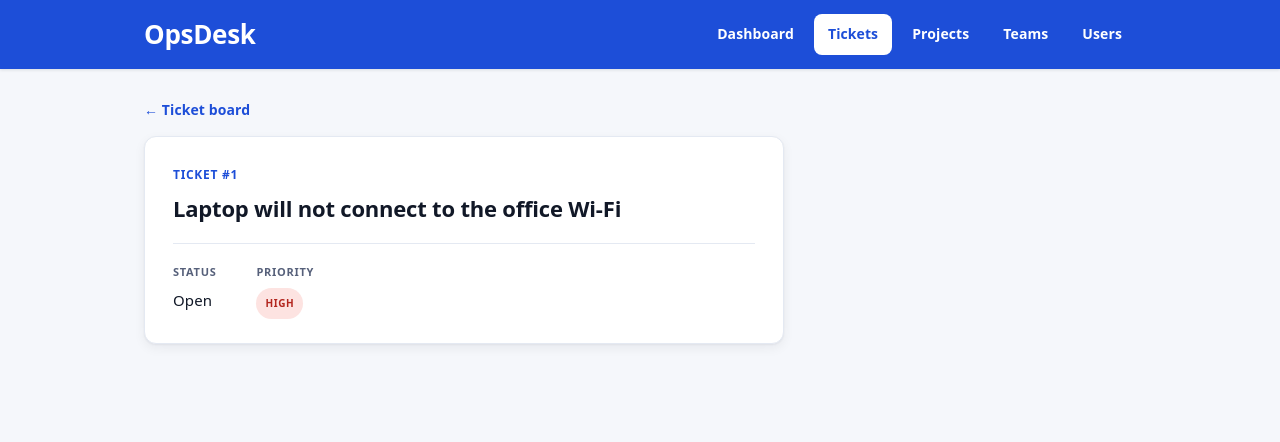
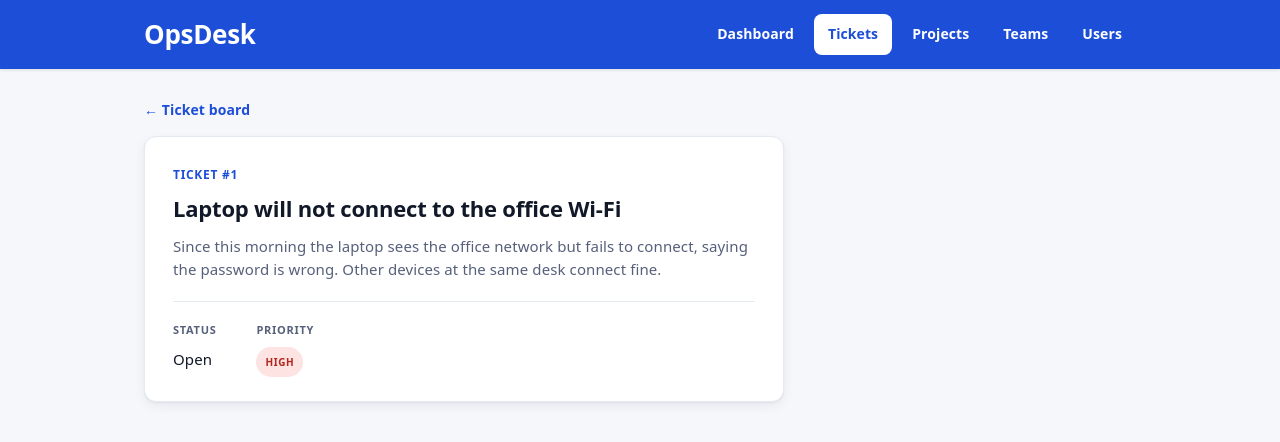
Before and after one commit to Jesutofunmiabby/opsdesk-frontend, a React (Vite) app: page /tickets/1 in a window 1280 px wide. Shown: the top 442 px of the page. Built offline with nearby package versions, Linux system fonts and the light colour scheme.

Commit message:
Add descriptions to tickets and show them on the detail page

```diff
--- a/src/data/tickets.js
+++ b/src/data/tickets.js
@@ -1,65 +1,85 @@
 // Mock IT support tickets for the board.
-// No backend yet — this is the starting array that TicketsPage copies into
-// state. Priority is LOW | MEDIUM | HIGH, status is one of STATUS_ORDER.
+// No backend yet — this is the starting array that TicketsProvider copies
+// into state. Priority is LOW | MEDIUM | HIGH, status is one of STATUS_ORDER.
 
 const tickets = [
   {
     id: 1,
     title: 'Laptop will not connect to the office Wi-Fi',
+    description:
+      'Since this morning the laptop sees the office network but fails to connect, saying the password is wrong. Other devices at the same desk connect fine.',
     priority: 'HIGH',
     status: 'OPEN',
   },
   {
     id: 2,
     title: 'Request a second monitor for the finance desk',
+    description:
+      'The finance desk works across several spreadsheets at once and would like a second monitor. A spare monitor and cable are needed.',
     priority: 'LOW',
     status: 'OPEN',
   },
   {
     id: 3,
     title: 'Shared drive permissions missing for new starter',
+    description:
+      'A new starter in marketing cannot open the Marketing folder on the shared drive. They need the same access as the rest of their team.',
     priority: 'MEDIUM',
     status: 'OPEN',
   },
   {
     id: 4,
     title: 'Payroll export fails with a timeout error',
+    description:
+      'The monthly payroll export stops after about a minute with a timeout error. It needs to run before the payroll deadline on Friday.',
     priority: 'HIGH',
     status: 'IN_PROGRESS',
   },
   {
     id: 5,
     title: 'Meeting room projector shows no signal',
+    description:
+      'The projector in the second-floor meeting room shows "No signal" with any laptop. The HDMI cable has already been swapped.',
     priority: 'MEDIUM',
     status: 'IN_PROGRESS',
   },
   {
     id: 6,
     title: 'Install the design software licence on a spare machine',
+    description:
+      'The design team needs the design software licence installed on a spare machine for a contractor starting next week.',
     priority: 'LOW',
     status: 'IN_PROGRESS',
   },
   {
     id: 7,
     title: 'Password reset for the warehouse tablet',
+    description:
+      'The warehouse tablet is locked after too many wrong password attempts. The team needs it reset to scan deliveries.',
     priority: 'MEDIUM',
     status: 'RESOLVED',
   },
   {
     id: 8,
     title: 'Email signatures missing the new company logo',
+    description:
+      'Email signatures still show the old company logo. All staff signatures need updating to the new logo.',
     priority: 'LOW',
     status: 'RESOLVED',
   },
   {
     id: 9,
     title: 'VPN drops every few minutes for remote staff',
+    description:
+      'Remote staff lose their VPN connection every few minutes, which interrupts calls and file transfers.',
     priority: 'HIGH',
     status: 'CLOSED',
   },
   {
     id: 10,
     title: 'Replace a faulty keyboard at the front desk',
+    description:
+      'Several keys on the front desk keyboard have stopped working. It needs replacing with a standard office keyboard.',
     priority: 'LOW',
     status: 'CLOSED',
   },
--- a/src/pages/TicketDetailPage.css
+++ b/src/pages/TicketDetailPage.css
@@ -30,9 +30,17 @@
 }
 
 .ticket-detail-page__title {
-  margin: 6px 0 20px;
+  margin: 6px 0 12px;
   font-size: 22px;
   line-height: 130%;
+}
+
+.ticket-detail-page__description {
+  margin-bottom: 20px;
+  font-size: 15px;
+  line-height: 155%;
+  /* Keeps the line breaks someone typed into a description. */
+  white-space: pre-line;
 }
 
 .ticket-detail-page__details {
--- a/src/pages/TicketDetailPage.jsx
+++ b/src/pages/TicketDetailPage.jsx
@@ -34,6 +34,9 @@ function TicketDetailPage() {
       <article className="ticket-detail-page__panel">
         <span className="ticket-detail-page__id">Ticket #{ticket.id}</span>
         <h2 className="ticket-detail-page__title">{ticket.title}</h2>
+        <p className="ticket-detail-page__description">
+          {ticket.description}
+        </p>
         <dl className="ticket-detail-page__details">
           <div>
             <dt>Status</dt>
```
